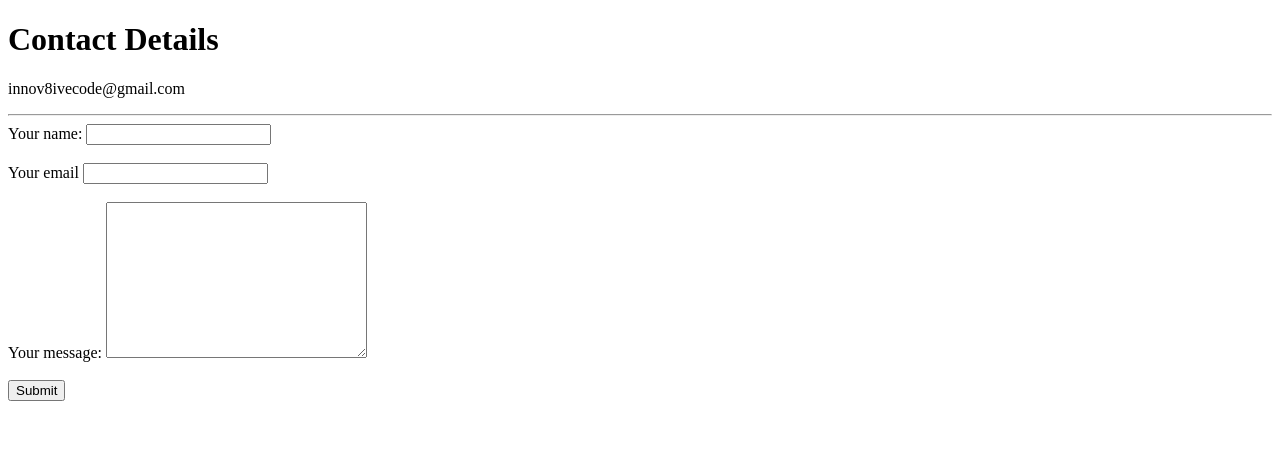
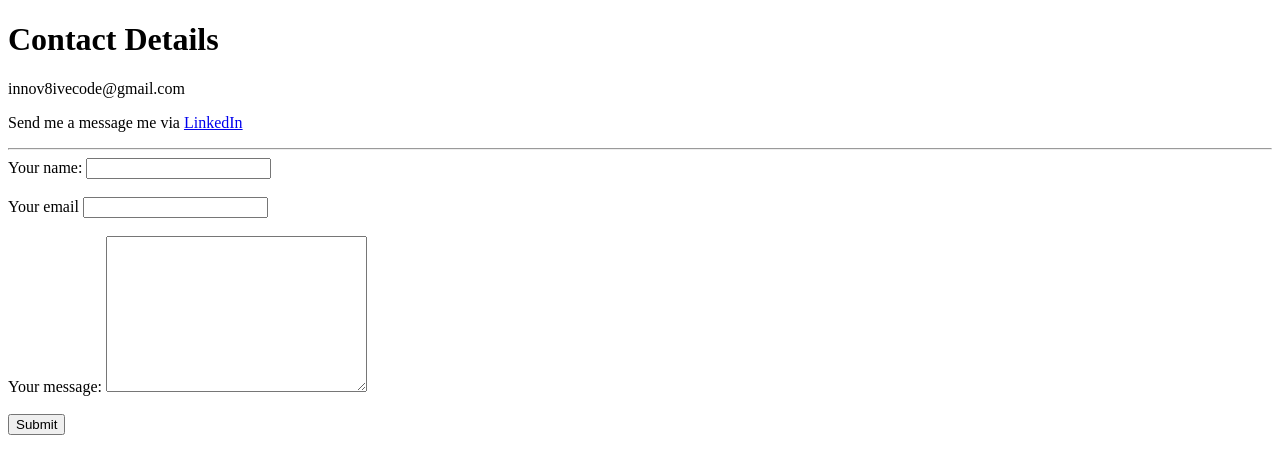
Before and after one commit to innov8ivecoder/cv, a plain HTML site: page contact-me.html in a window 1280 px wide. Drawn offline with Linux system fonts and the light colour scheme.

Commit message:
Update contact-me.html

```diff
--- a/contact-me.html
+++ b/contact-me.html
@@ -11,6 +11,7 @@
 <body>
   <h1>Contact Details</h1>
   <p>innov8ivecode@gmail.com</p>
+  <p>Send me a message me via <a href="https://www.linkedin.com/in/chrispemhiwa/">LinkedIn</a>
   <hr>
   <form class="" action="mailto:innov8ivecode@gmail.com" method="post" enctype="text/plain">
     <label for="">Your name:</label>
```
